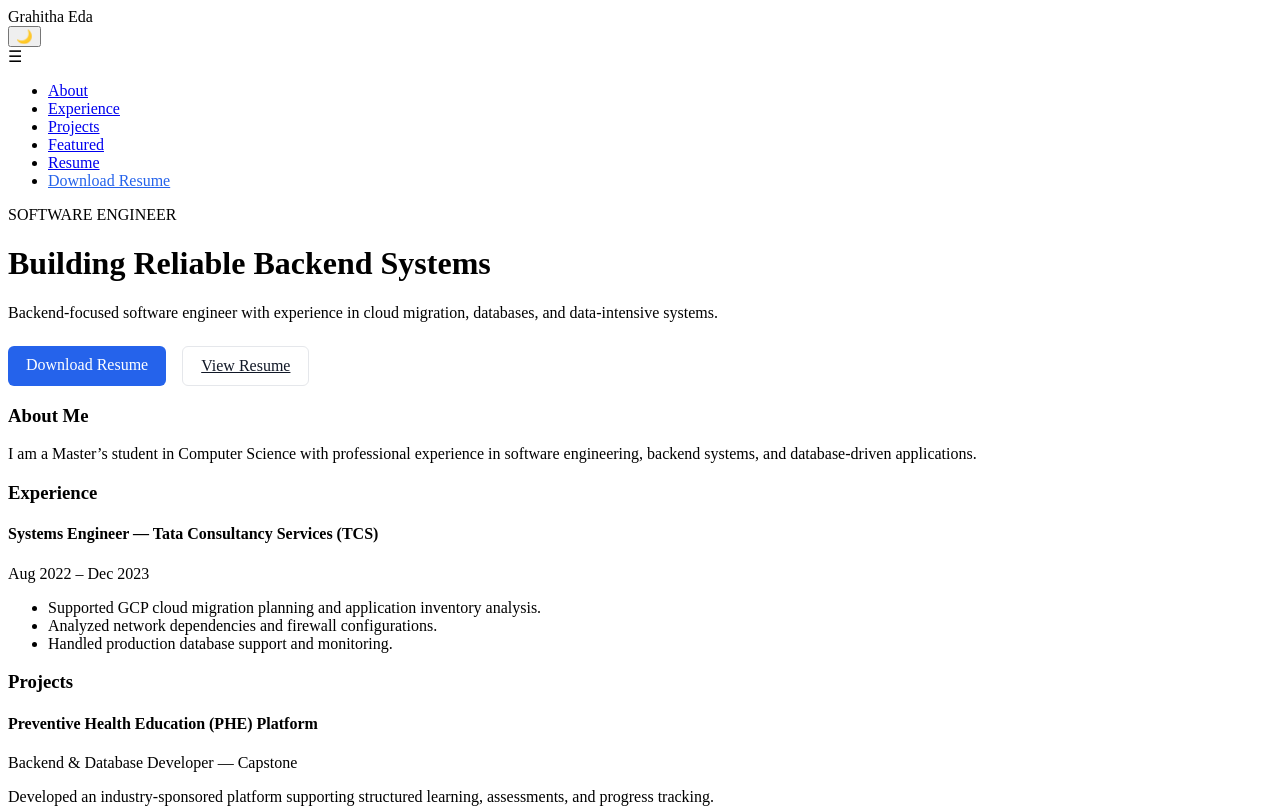
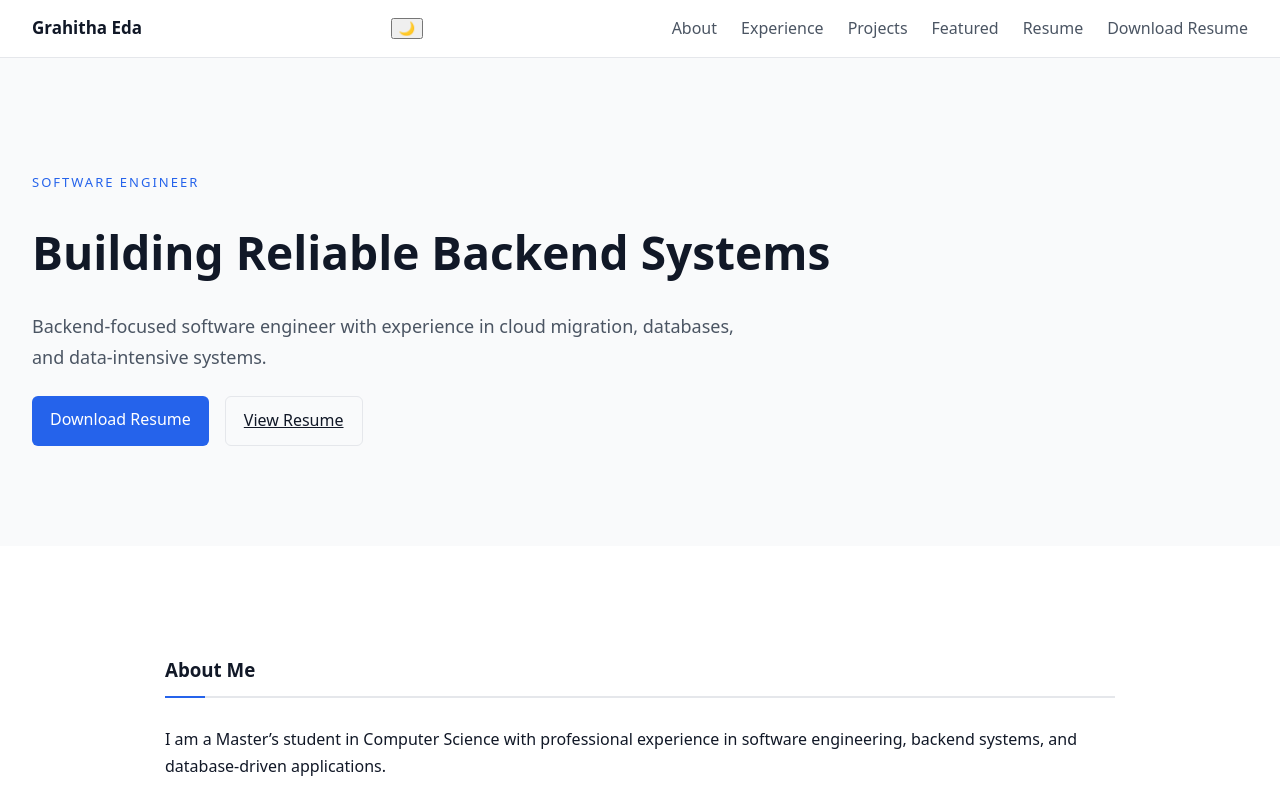
Before and after one commit to Grahitha/Portfolio, a plain HTML site: page index.html in a window 1280 px wide. Shown: the top 809 px of the page. Drawn offline with Linux system fonts and the light colour scheme.

Commit message:
Add full base styles

```diff
--- a/css/style.css
+++ b/css/style.css
@@ -8,7 +8,137 @@
     --bg-alt: #f9fafb;
 }
 
-/* BUTTONS */
+body.dark {
+    --bg: #020617;
+    --bg-alt: #020617;
+    --text-main: #e5e7eb;
+    --text-muted: #9ca3af;
+    --border: #1f2937;
+}
+
+/* ========= GLOBAL ========= */
+html {
+    scroll-behavior: smooth;
+}
+
+body {
+    margin: 0;
+    font-family: system-ui, -apple-system, BlinkMacSystemFont, "Segoe UI", Roboto, sans-serif;
+    background: var(--bg);
+    color: var(--text-main);
+    line-height: 1.7;
+}
+
+/* ========= NAVBAR ========= */
+.navbar {
+    position: sticky;
+    top: 0;
+    z-index: 100;
+    background: var(--bg);
+    border-bottom: 1px solid var(--border);
+    padding: 14px 32px;
+    display: flex;
+    justify-content: space-between;
+    align-items: center;
+}
+
+.nav-left {
+    font-weight: 600;
+    font-size: 17px;
+}
+
+.nav-right {
+    list-style: none;
+    display: flex;
+    gap: 24px;
+    margin: 0;
+    padding: 0;
+}
+
+.nav-right a {
+    text-decoration: none;
+    color: var(--text-muted);
+}
+
+.nav-right a:hover {
+    color: var(--accent);
+}
+
+.nav-actions {
+    display: flex;
+    align-items: center;
+    gap: 16px;
+}
+
+.hamburger {
+    display: none;
+    font-size: 22px;
+    cursor: pointer;
+}
+
+/* ========= HERO ========= */
+.hero {
+    padding: 100px 32px;
+    background: var(--bg-alt);
+}
+
+.hero-tag {
+    color: var(--accent);
+    font-size: 13px;
+    letter-spacing: 2px;
+}
+
+.hero h1 {
+    font-size: 46px;
+    max-width: 820px;
+    margin: 20px 0;
+}
+
+.hero-sub {
+    font-size: 18px;
+    color: var(--text-muted);
+    max-width: 720px;
+}
+
+/* ========= SECTIONS ========= */
+section {
+    max-width: 950px;
+    margin: auto;
+    padding: 90px 32px;
+}
+
+h3 {
+    border-bottom: 2px solid var(--border);
+    padding-bottom: 10px;
+    margin-bottom: 28px;
+    position: relative;
+}
+
+h3::after {
+    content: "";
+    width: 40px;
+    height: 2px;
+    background: var(--accent);
+    position: absolute;
+    left: 0;
+    bottom: -2px;
+}
+
+/* ========= CARDS ========= */
+.block {
+    margin-bottom: 36px;
+}
+
+.hover-card {
+    transition: transform 0.2s ease, box-shadow 0.2s ease;
+}
+
+.hover-card:hover {
+    transform: translateY(-4px);
+    box-shadow: 0 8px 24px rgba(0,0,0,0.08);
+}
+
+/* ========= BUTTONS ========= */
 .primary-btn {
     background: var(--accent);
     color: white;
@@ -39,7 +169,7 @@
     font-weight: 500;
 }
 
-/* RESUME */
+/* ========= RESUME ========= */
 .resume-actions {
     display: flex;
     gap: 16px;
@@ -63,10 +193,49 @@
 .resume-preview.show {
     display: block;
 }
-body. dark {
-    --bg: #020617;
-    --bg-alt: #020617;
-    --text-main: #e5e7eb;
-    --text-muted: #9ca3af;
-    --border: #1f2937;
+
+/* ========= REVEAL ========= */
+.reveal {
+    opacity: 0;
+    transform: translateY(30px);
+    transition: all 0.6s ease;
 }
+
+.reveal.active {
+    opacity: 1;
+    transform: translateY(0);
+}
+
+/* ========= FOOTER ========= */
+footer {
+    border-top: 1px solid var(--border);
+    padding: 40px 20px;
+    text-align: center;
+    color: var(--text-muted);
+}
+
+/* ========= MOBILE ========= */
+@media (max-width: 768px) {
+    .hamburger {
+        display: block;
+    }
+
+    .nav-right {
+        display: none;
+        position: absolute;
+        top: 60px;
+        right: 0;
+        flex-direction: column;
+        background: var(--bg);
+        border: 1px solid var(--border);
+        padding: 16px;
+    }
+
+    .nav-right.show {
+        display: flex;
+    }
+
+    .hero h1 {
+        font-size: 34px;
+    }
+}
```
